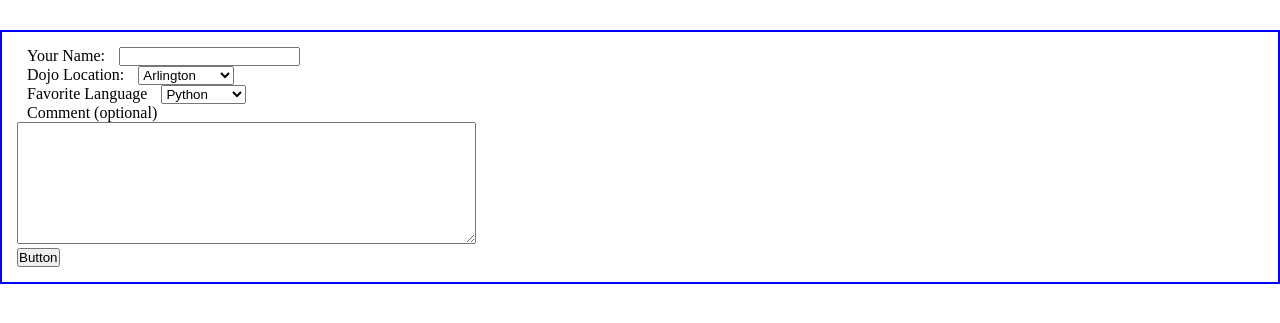
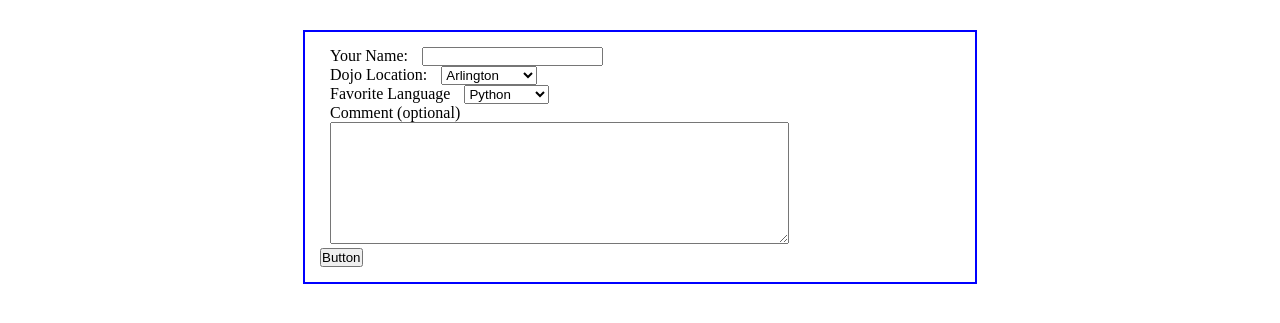
Before and after one commit to JennyWauer/dojo_survey, a Django app: page /dojo_app/ in a window 1280 px wide. Shown: the top 323 px of the page. Run offline with Django 3.2, Linux system fonts and the light colour scheme.

Commit message:
update textarea

```diff
--- a/dojo_app/static/style.css
+++ b/dojo_app/static/style.css
@@ -6,9 +6,14 @@
 form {
     margin: 30px auto;
     padding: 15px;
-    border: 2px solid blue
+    border: 2px solid blue;
+    width: 50%;
 }
 
 label {
     padding: 10px;
 }
+
+textarea {
+    margin-left: 10px;
+}
```
